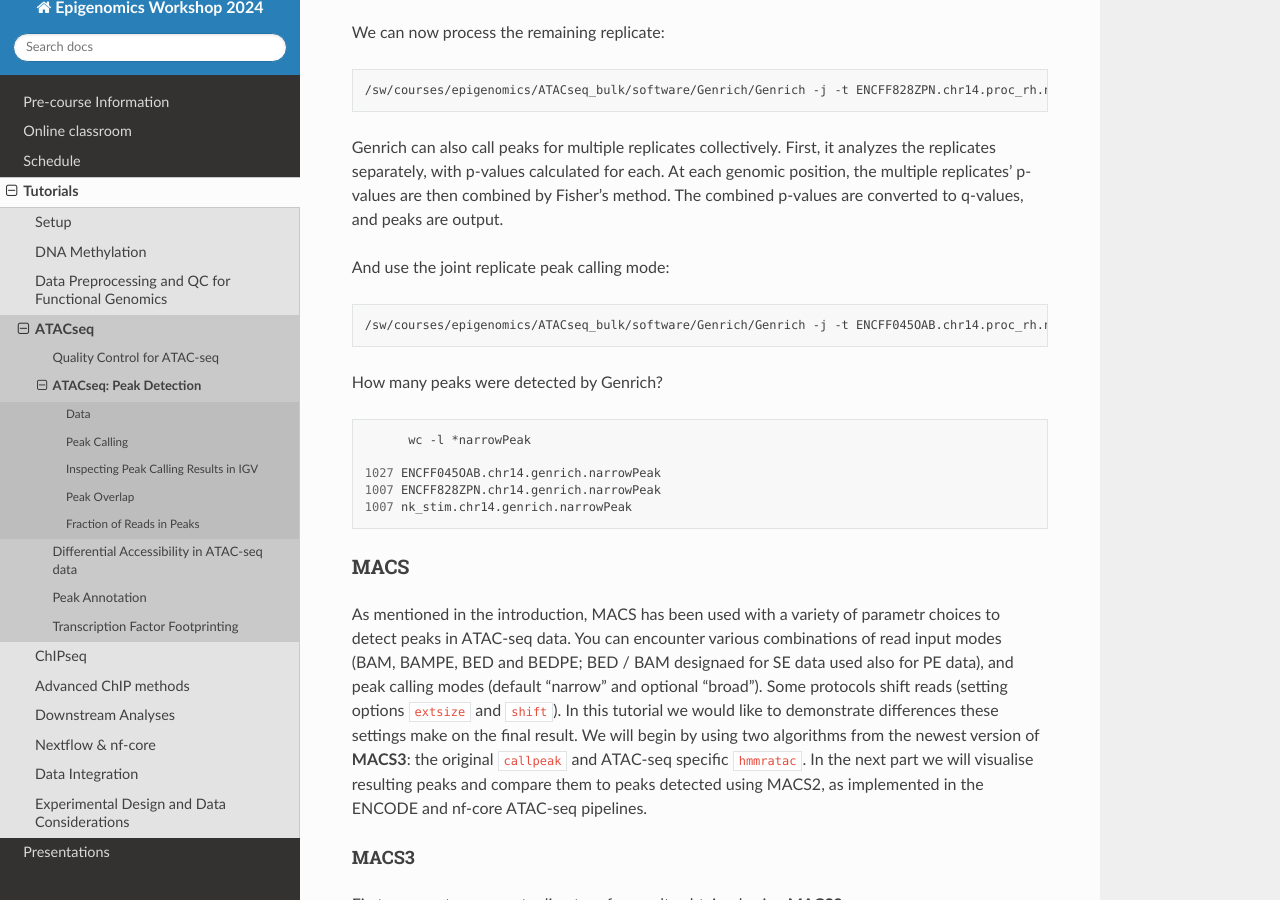
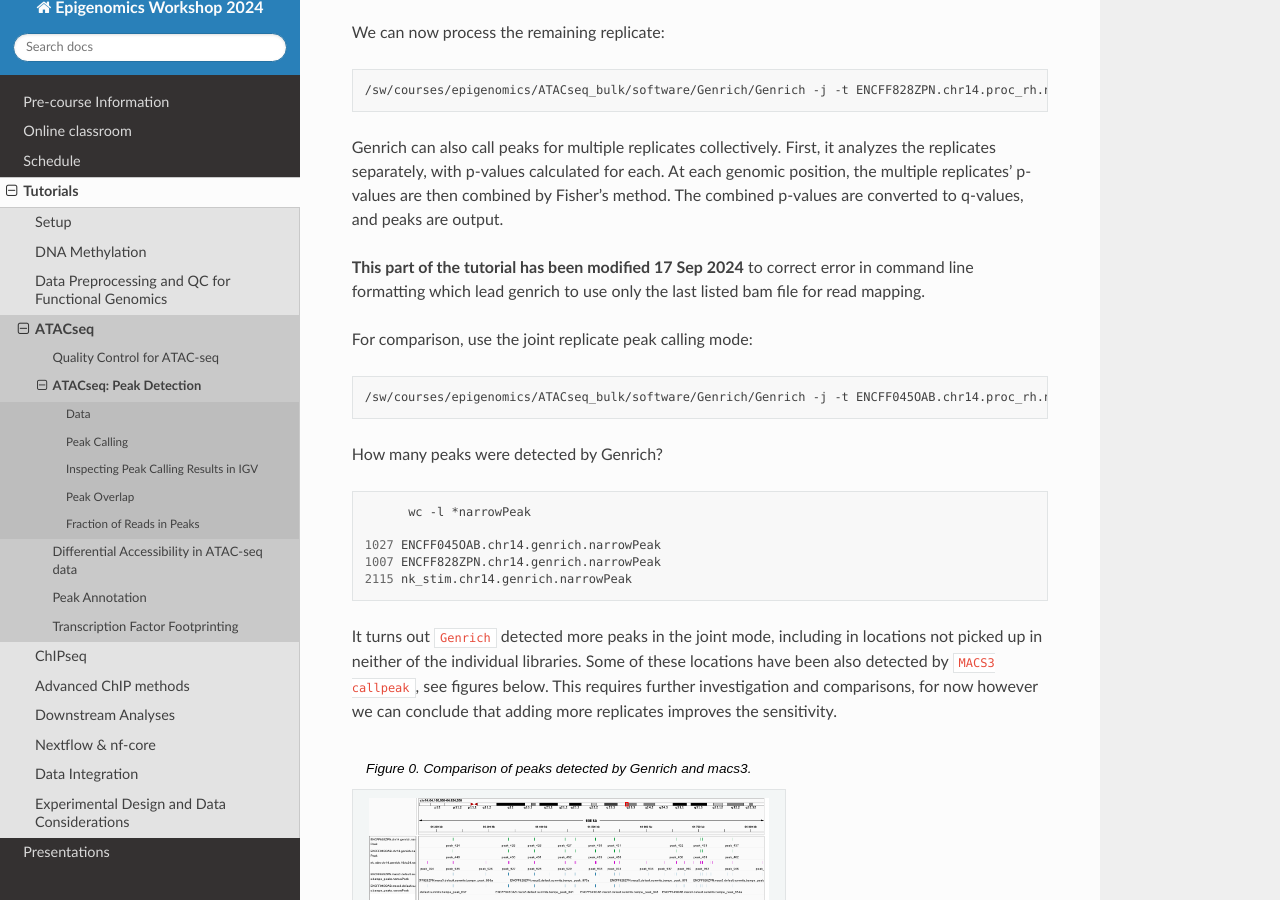
Before and after one commit to NBISweden/workshop-epigenomics-RTDs, a Sphinx documentation site: the page built from docs/content/tutorials/ATACseq/lab-atacseq-bulk.rst, in a window 1280 px wide and 900 px high, scrolled down 5292 px. Built offline with Sphinx 7.4.7 and the Read the Docs theme 2.0.0, drawn with Linux system fonts in a browser that asks for light colours.

Commit message:
modify genrich peak calling in atacseq lab

```diff
--- a/docs/content/tutorials/ATACseq/lab-atacseq-bulk.rst
+++ b/docs/content/tutorials/ATACseq/lab-atacseq-bulk.rst
@@ -270,12 +270,14 @@ We can now process the remaining replicate:
 Genrich can also call peaks for multiple replicates collectively. First, it analyzes the replicates separately, with p-values calculated for each. At each genomic position, the multiple replicates' p-values are then combined by Fisher's method. The combined p-values are converted to q-values, and peaks are output.
 
 
-And use the joint replicate peak calling mode:
+**This part of the tutorial has been modified 17 Sep 2024** to correct error in command line formatting which lead genrich to use only the last listed bam file for read mapping.
+
+
+For comparison, use the joint replicate peak calling mode:
 
 .. code-block:: bash
 
-	/sw/courses/epigenomics/ATACseq_bulk/software/Genrich/Genrich -j -t ENCFF045OAB.chr14.proc_rh.nsort.bam -t ENCFF828ZPN.chr14.proc_rh.nsort.bam 	-o nk_stim.chr14.genrich.narrowPeak
-
+	/sw/courses/epigenomics/ATACseq_bulk/software/Genrich/Genrich -j -t ENCFF045OAB.chr14.proc_rh.nsort.bam,ENCFF828ZPN.chr14.proc_rh.nsort.bam  -o nk_stim.chr14.genrich.narrowPeak
 
 How many peaks were detected by Genrich?
 
@@ -285,7 +287,24 @@ How many peaks were detected by Genrich?
 
   1027 ENCFF045OAB.chr14.genrich.narrowPeak
   1007 ENCFF828ZPN.chr14.genrich.narrowPeak
-  1007 nk_stim.chr14.genrich.narrowPeak
+  2115 nk_stim.chr14.genrich.narrowPeak
+
+It turns out ``Genrich`` detected more peaks in the joint mode, including in locations not picked up in neither of the individual libraries. Some of  these locations have been also detected by ``MACS3 callpeak``, see figures below. This requires further investigation and comparisons, for now however we can conclude that adding more replicates improves the sensitivity.
+
+
+.. list-table:: Figure 0. Comparison of peaks detected by Genrich and macs3.
+   :widths: 60
+   :header-rows: 0
+
+   * - .. image:: figures/2024_igv_region1.png
+   			:width: 400px
+
+   * - .. image:: figures/2024_igv_region2.png
+   			:width: 400px
+
+   * - .. image:: figures/2024_igv_region3.png
+   			:width: 400px
+
 
 
 
```
Also changed, not shown: docs/content/tutorials/ATACseq/figures/2024_igv_region1.png (added), docs/content/tutorials/ATACseq/figures/2024_igv_region2.png (added), docs/content/tutorials/ATACseq/figures/2024_igv_region3.png (added).
